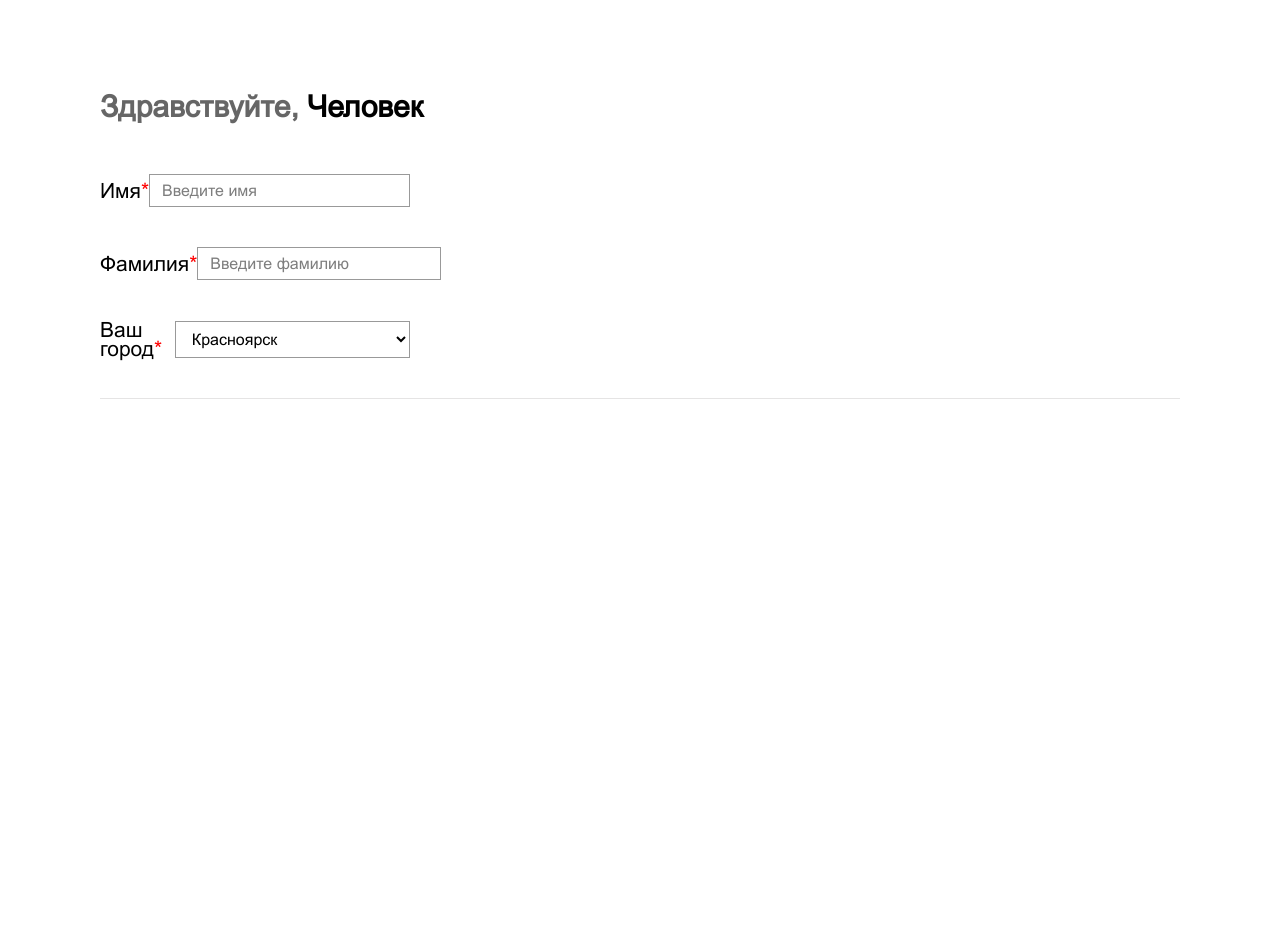
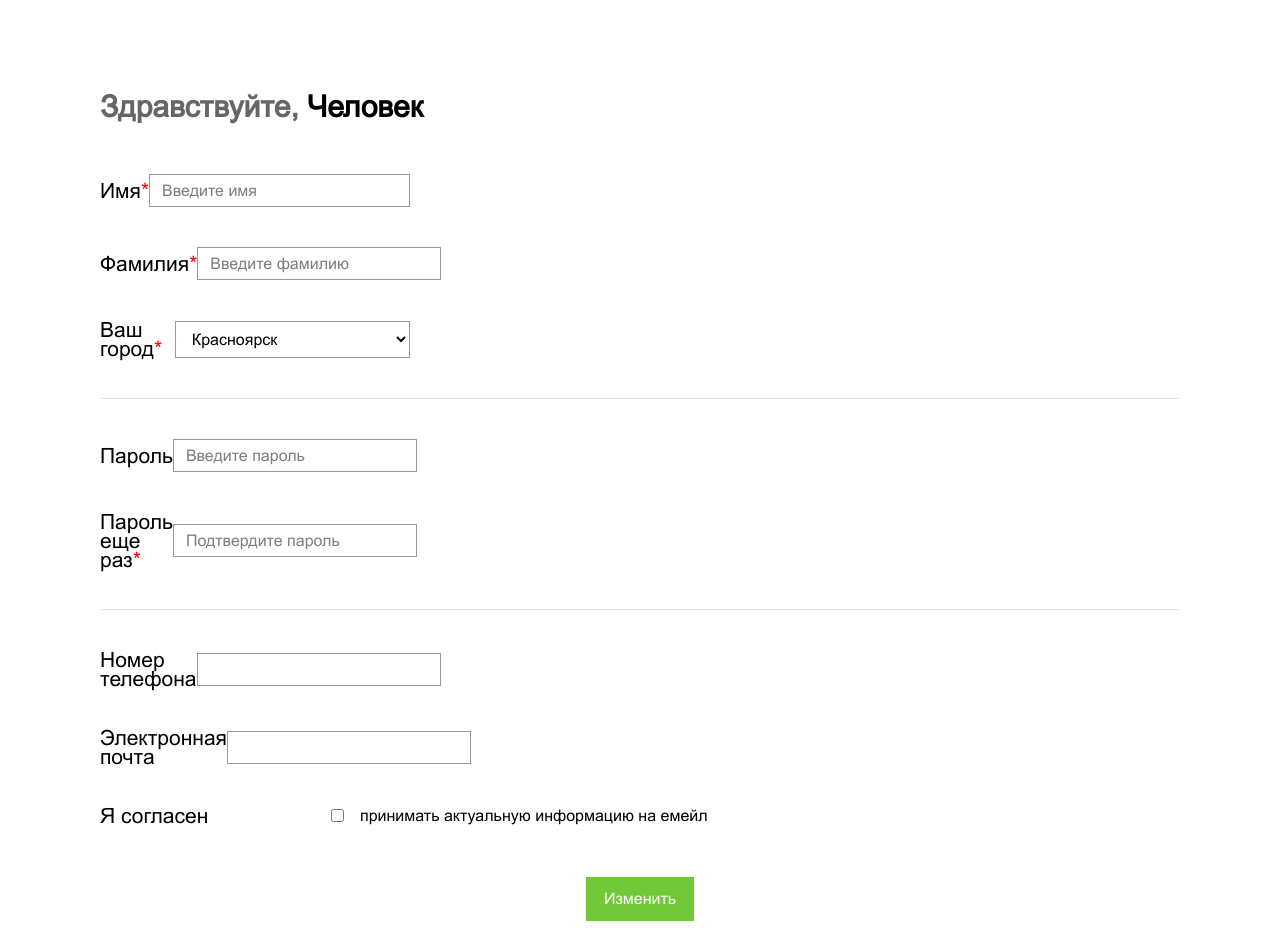
Before and after one commit to TatianaIsk/registration-test, a Next.js app: page / in a window 1280 px wide. Shown: the top 952 px of the page. Before the commit the page ends 800 px from the top, so only its background shows below. Built offline with nearby package versions, Linux system fonts and the light colour scheme.

Commit message:
feat: add email form and time functionality

```diff
--- a/app/(site)/MainPage.module.scss
+++ b/app/(site)/MainPage.module.scss
@@ -1,3 +1,29 @@
+@import '@/styles/_variables.scss';
+
 .container {
-	padding: 0 100px;
+  padding: 0 100px;
+  padding-bottom: 90px;
+  display: flex;
+  flex-direction: column;
+
+  .submitForm {
+    display: flex;
+    justify-content: center;
+    align-items: center;
+    margin-top: 12px;
+
+    .button {
+      display: flex;
+      justify-content: center;
+    }
+
+    .text {
+      margin-left: 12px;
+      color: $color-grey-input;
+      font-family: Arial;
+      font-size: 12px;
+      font-style: normal;
+      font-weight: 400;
+    }
+  }
 }
--- a/app/(site)/page.tsx
+++ b/app/(site)/page.tsx
@@ -1,11 +1,29 @@
+'use client';
+import { useState } from 'react';
+
 import MainBlock from '@/components/features/MainBlock';
+import PasswordBlock from '@/components/features/PasswordBlock';
+import EmailBlock from '@/components/features/EmailBlock';
+import Button from '@/components/ui/Button';
 
 import s from './MainPage.module.scss';
 
-const MainPage = () => (
-  <div className={s.container}>
-    <MainBlock />
-  </div>
-);
+const MainPage = () => {
+  const [lastModified, setLastModified] = useState<Date | null>(null);
+
+  return (
+    <div className={s.container}>
+      <MainBlock />
+      <PasswordBlock />
+      <EmailBlock />
+      <div className={s.submitForm}>
+        <Button className={s.button} type='submit' onClick={() => setLastModified(new Date())}>
+          Изменить
+        </Button>
+        {!!lastModified && <p className={s.text}>последние изменения {lastModified.toLocaleString()}</p>}
+      </div>
+    </div>
+  );
+};
 
 export default MainPage;
--- /dev/null
+++ b/components/features/EmailBlock/EmailBlock.module.scss
@@ -0,0 +1,29 @@
+@import '@/styles/_variables.scss';
+
+.wrapper {
+  padding-top: 40px;
+
+  .input {
+    display: flex;
+    justify-content: space-between;
+    align-items: center;
+    margin-bottom: 40px;
+  }
+
+  .inputCheckboxForm {
+    display: flex;
+    justify-content: start;
+    align-items: center;
+    margin-bottom: 40px;
+  }
+
+  .inputCheckbox {
+    position: absolute;
+    left: 170px;
+  }
+
+	.text {
+		position: absolute;
+		left: 360px;
+	}
+}
--- /dev/null
+++ b/components/features/EmailBlock/index.tsx
@@ -0,0 +1,26 @@
+import Label from '@/components/ui/Label';
+
+import s from './EmailBlock.module.scss';
+import Input from '@/components/ui/Input';
+
+const EmailBlock = () => {
+  return (
+    <div className={s.wrapper}>
+      <div className={s.input}>
+        <Label>Номер телефона</Label>
+        <Input />
+      </div>
+      <div className={s.input}>
+        <Label>Электронная почта</Label>
+        <Input />
+      </div>
+      <div className={s.inputCheckboxForm}>
+        <Label>Я согласен</Label>
+        <Input type='checkbox' className={s.inputCheckbox}/>
+				<p className={s.text}>принимать актуальную информацию на емейл</p>
+      </div>
+    </div>
+  );
+};
+
+export default EmailBlock;
--- a/components/features/MainBlock/index.tsx
+++ b/components/features/MainBlock/index.tsx
@@ -8,7 +8,7 @@ import Select from '@/components/ui/Select';
 import s from './MainBlock.module.scss';
 
 const MainBlock = () => (
-  <div className={s.wrapper}>
+  <form className={s.wrapper}>
     <Title name='Человек' />
     <div className={s.input}>
       <Label required>Имя</Label>
@@ -22,7 +22,7 @@ const MainBlock = () => (
       <Label required>Ваш город</Label>
       <Select options={cities} />
     </div>
-  </div>
+  </form>
 );
 
 export default MainBlock;
--- /dev/null
+++ b/components/features/PasswordBlock/PasswordBlock.module.scss
@@ -0,0 +1,13 @@
+@import '@/styles/_variables.scss';
+
+.wrapper {
+	padding-top: 40px;
+	border-bottom: 1px solid $color-grey-border;
+
+	.input {
+		display: flex;
+		justify-content: space-between;
+		align-items: center;
+		margin-bottom: 40px;
+	}
+}
--- /dev/null
+++ b/components/features/PasswordBlock/index.tsx
@@ -0,0 +1,50 @@
+'use client';
+import { useState } from 'react';
+
+import Label from '@/components/ui/Label';
+import Input from '@/components/ui/Input';
+
+import s from './PasswordBlock.module.scss';
+
+interface PasswordBlockState {
+  password: string;
+  confirmPassword: string;
+  error: string;
+}
+
+const PasswordBlock = () => {
+  const [state, setState] = useState<PasswordBlockState>({
+    password: '',
+    confirmPassword: '',
+    error: '',
+  });
+
+  const handlePasswordChange = (event: React.ChangeEvent<HTMLInputElement>) => {
+    setState(prevState => ({
+      ...prevState,
+      password: event.target.value,
+    }));
+  };
+
+  const handleConfirmPasswordChange = (event: React.ChangeEvent<HTMLInputElement>) => {
+    setState(prevState => ({
+      ...prevState,
+      confirmPassword: event.target.value,
+    }));
+  };
+
+  return (
+    <form className={s.wrapper}>
+      <div className={s.input}>
+        <Label>Пароль</Label>
+        <Input className={state.error && s.inputError} onChange={handlePasswordChange} placeholder='Введите пароль' type='password' value={state.password} />
+      </div>
+      <div className={s.input}>
+        <Label required>Пароль еще раз</Label>
+        <Input className={state.error && s.confirmInputError} onChange={handleConfirmPasswordChange} placeholder='Подтвердите пароль' type='password' value={state.confirmPassword} />
+      </div>
+    </form>
+  );
+};
+
+export default PasswordBlock;
--- /dev/null
+++ b/components/ui/Button/Button.module.scss
@@ -0,0 +1,7 @@
+@import '@/styles/_variables.scss';
+
+.button {
+  padding: 10px 18px;
+  background-color: $color-green;
+  color: $color-white;
+}
--- /dev/null
+++ b/components/ui/Button/index.tsx
@@ -0,0 +1,17 @@
+import { PropsWithChildren, ComponentPropsWithRef } from 'react';
+
+import clsx from 'clsx';
+
+import s from './Button.module.scss';
+
+interface ButtonProps extends PropsWithChildren<ComponentPropsWithRef<'button'>> {
+  className?: string;
+}
+
+const Button: React.FC<ButtonProps> = ({ className, children, ...props }) => (
+  <button className={clsx(s.button, className)} {...props}>
+    {children}
+  </button>
+);
+
+export default Button;
```
